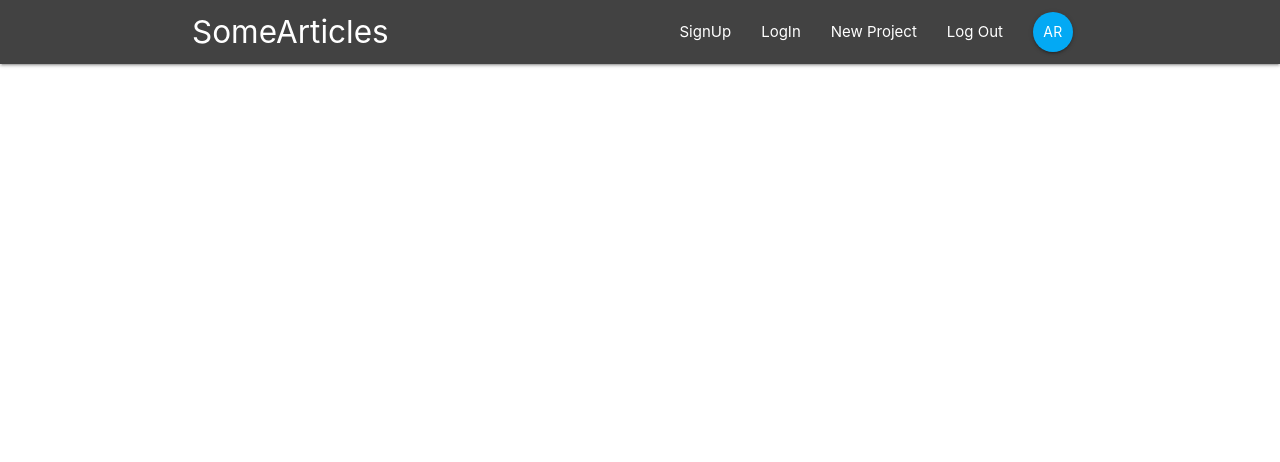
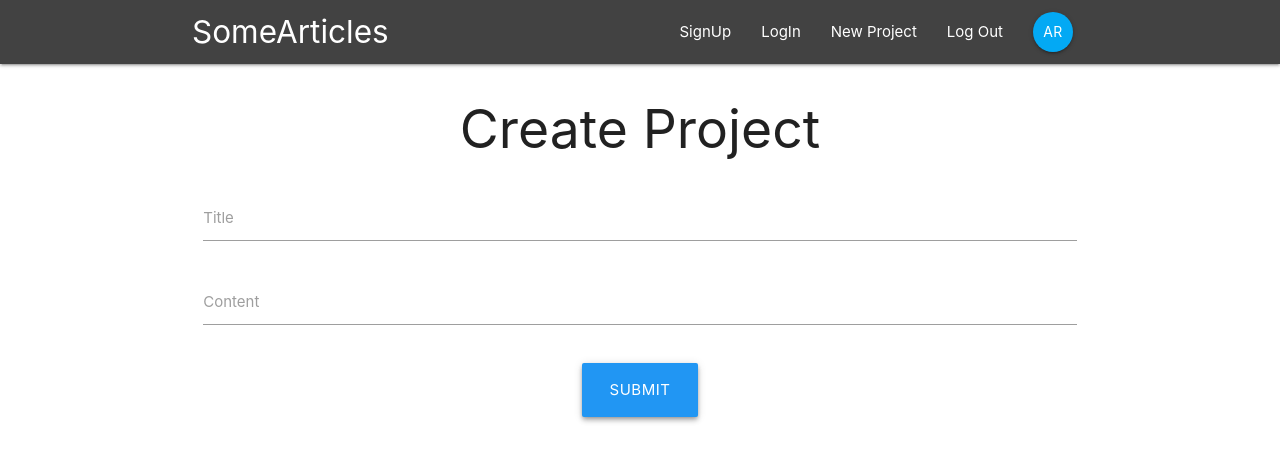
Before and after one commit to Abdulraheem42/React-Redux-Firebase-App, a React (Create React App) app in the folder some-articles/: page /create in a window 1280 px wide. Shown: the top 462 px of the page. Built offline with nearby package versions, Linux system fonts and the light colour scheme.

Commit message:
create CreateProject component.

```diff
--- a/some-articles/src/App.js
+++ b/some-articles/src/App.js
@@ -5,6 +5,7 @@ import Dashboard from "./components/dashboard/Dashboard";
 import ProjectDetails from './components/projects/ProjectDetails'
 import SignIn from './components/auth/SignIn';
 import SignUp from './components/auth/SignUp';
+import CreateProject from './components/projects/CreateProject'
 
 function App() {
     return (
@@ -16,6 +17,7 @@ function App() {
                     <Route path='/project/:id' component={ProjectDetails} />
                     <Route path='/signin' component={SignIn} />
                     <Route path='/signup' component={SignUp} />
+                    <Route path='/create' component={CreateProject} />
                 </Switch>
             </div>
         </BrowserRouter>
--- a/some-articles/src/components/projects/CreateProject.js
+++ b/some-articles/src/components/projects/CreateProject.js
@@ -0,0 +1,53 @@
+import React, { Component } from 'react';
+import 'materialize-css/dist/css/materialize.min.css';
+import 'materialize-css/dist/js/materialize.min';
+
+class CreateProject extends Component {
+    constructor(props){
+        super(props);
+        this.state = ({
+            title: '',
+            content: ''
+        })
+    }
+
+    handleChange = (e)=>{
+        this.setState({
+            [e.target.name]: e.target.value
+        })
+    };
+
+    handleSubmit = (e)=>{
+        e.preventDefault();
+        this.setState({
+            title: '',
+            content: ''
+        });
+        console.log(this.state);
+    };
+
+    render() {
+        return (
+            <div className='container'>
+                <form action="" onSubmit={this.handleSubmit.bind(this)}>
+                <h2 className="text-grey center">Create Project</h2>
+                <div className='row'>
+                    <div className='col l12 input-field'>
+                        <label htmlFor="title">Title</label>
+                        <input type="text" value={this.state.title} id='title' name='title' onChange={this.handleChange.bind(this)} />
+                    </div>
+                    <div className='col l12 input-field'>
+                        <label htmlFor="content">Content</label>
+                        <input type="text" value={this.state.content} id='content' name='content' onChange={this.handleChange.bind(this)} />
+                    </div>
+                    <div className='col l12 input-field center'>
+                        <button type='submit' className='btn btn-large blue z-depth-2'>Submit</button>
+                    </div>
+                </div>
+                </form>
+            </div>
+        );
+    }
+}
+
+export default CreateProject;
```
